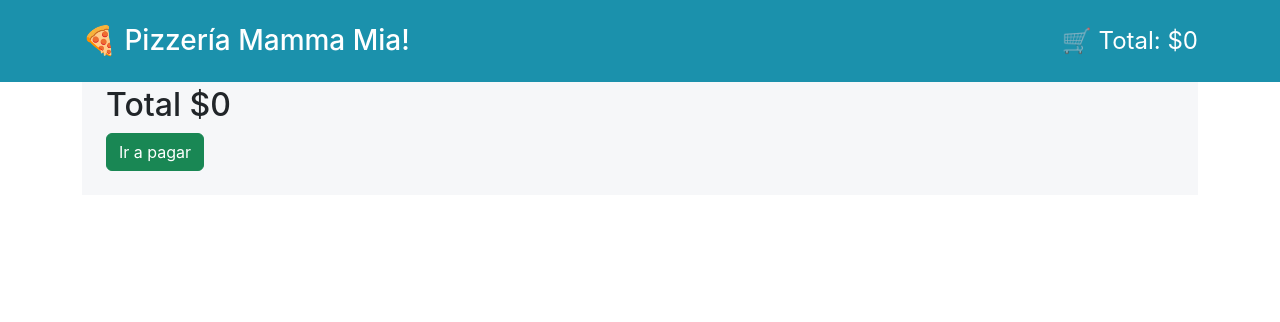
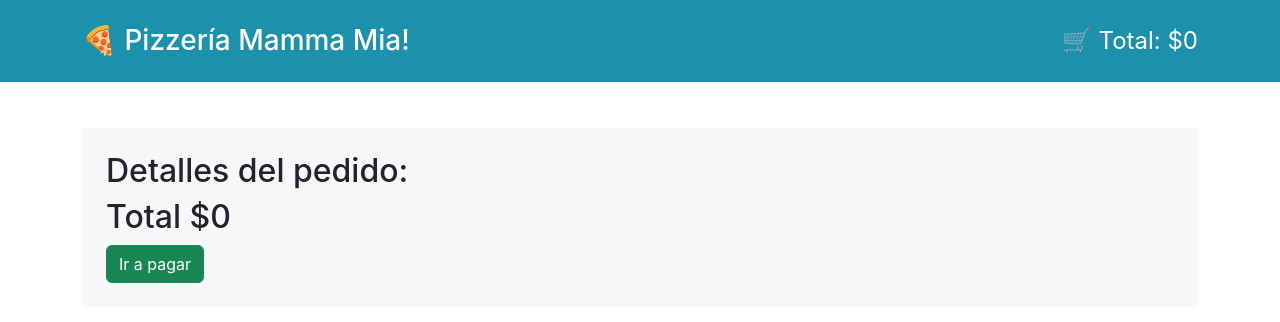
Before and after one commit to ssalinascalibar/desafio-mamma-mia, a React (Create React App) app: page /carrito in a window 1280 px wide. Shown: the top 322 px of the page. Built offline with nearby package versions, Linux system fonts and the light colour scheme.

Commit message:
mod margin section carrito and header

```diff
--- a/src/assets/css/carrito.css
+++ b/src/assets/css/carrito.css
@@ -1,6 +1,6 @@
 .carrito{
     background-color: #f6f7f9;
-    margin: 1rem 0;
+    margin: 8rem 0;
     padding: 1.5rem;
 }
 
--- a/src/assets/css/header.css
+++ b/src/assets/css/header.css
@@ -7,6 +7,7 @@ header{
     height: 50vh;
     text-align: center;
     color: #fff;
+    margin: 4rem 0 0 0;
 }
 
 .mask {
@@ -20,3 +21,10 @@ header{
 .hr{
     width: 50%;
 }
+
+@media screen and (min-width: 992px) {
+    header{
+        margin: 5rem 0 0 0;
+    }
+
+}
```
